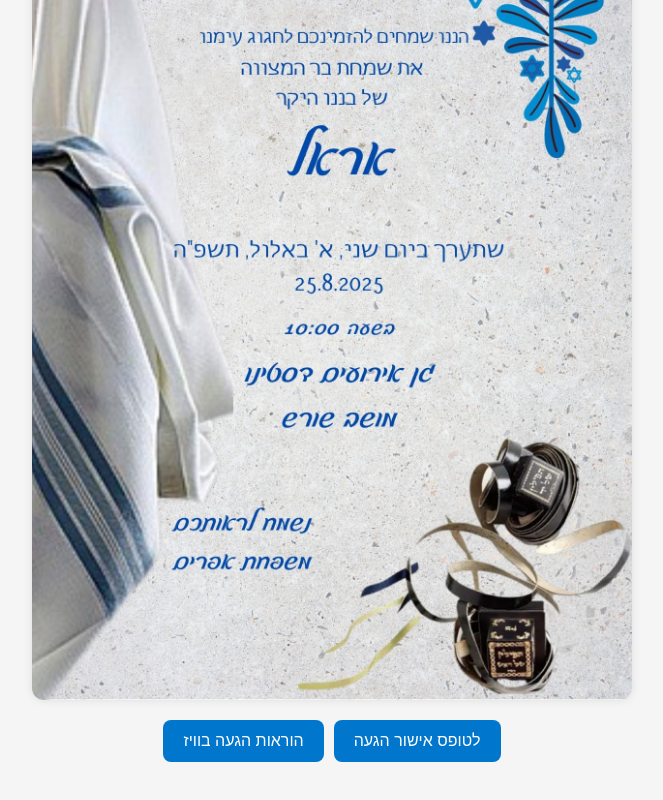
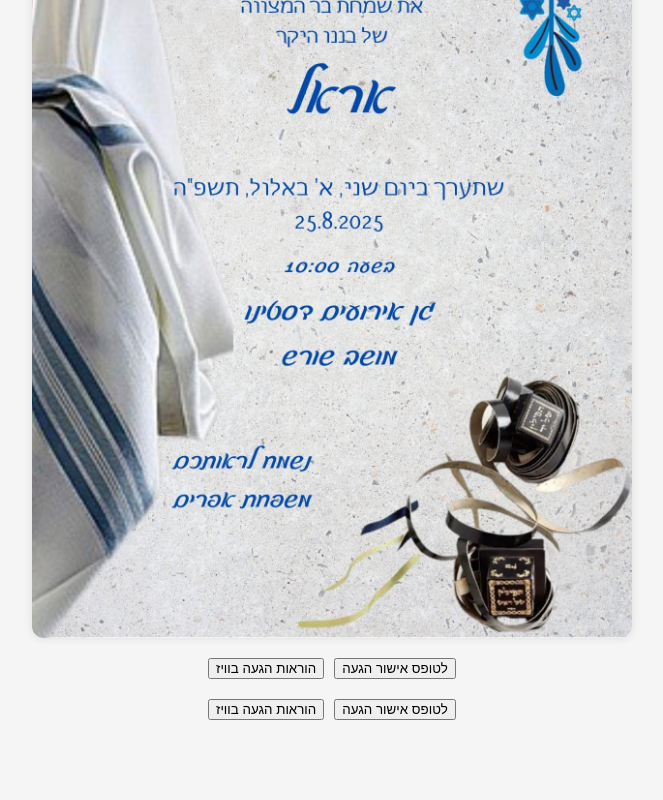
Before and after one commit to yaronby1/arel-bar-mitzvah1, a React (Create React App) app: page / in a window 1280 px wide. Shown: the part 248-1048 px from the top of the page, without its empty margins (308-971 px from the left). After the commit the page ends 1008 px from the top, so only its background shows below. Built offline with nearby package versions, Linux system fonts and the light colour scheme; the HTML template or start-up script is replaced by a standard one.

Commit message:
עודכן לינק לוויז והוסרו כפתורים מיותרים

```diff
--- a/src/App.jsx
+++ b/src/App.jsx
@@ -1,8 +1,14 @@
+import { useState } from "react";
 import "./App.css";
 
 function App() {
+  const [submitted, setSubmitted] = useState(false);
+
   return (
     <div className="container">
+      {/* תמונה מתוך תיקיית public */}
+      <img src="/invite.jpg" alt="הזמנה" className="invite-image" />
+
       {/* כפתורים עליונים */}
       <div className="top-buttons">
         <a
@@ -10,35 +16,35 @@ function App() {
           target="_blank"
           rel="noreferrer"
         >
-          <button className="action-button">לטופס אישור הגעה</button>
+          <button className="submit">לטופס אישור הגעה</button>
         </a>
         <a
-          href="https://waze.com/ul?ll=31.7977,35.1042&navigate=yes"
+          href="https://waze.com/ul?ll=31.794639,35.088424&navigate=yes"
           target="_blank"
           rel="noreferrer"
         >
-          <button className="action-button">הוראות הגעה בוויז</button>
+          <button className="submit">הוראות הגעה בוויז</button>
         </a>
       </div>
 
-      {/* הזמנה */}
-      <img src="/invite.jpg" alt="הזמנה" className="invite-image" />
+      {/* תודה לאחר שליחה */}
+      {submitted && <p className="thank-you">תודה! ההזמנה התקבלה.</p>}
 
       {/* כפתורים תחתונים */}
       <div className="bottom-buttons">
         <a
-          href="https://forms.gle/xxxxxxxxxxxx"
+          href="https://docs.google.com/forms/d/e/1FAIpQLSetOdblPGs4B4DVz20TAmqbw_eaCvZ97BxHnN0aNEaeCMNrMA/viewform?usp=dialog"
           target="_blank"
           rel="noreferrer"
         >
-          <button className="action-button">לטופס אישור הגעה</button>
+          <button className="submit">לטופס אישור הגעה</button>
         </a>
         <a
-          href="https://waze.com/ul?ll=31.795178369828992, 35.068348673134174&navigate=yes"
+          href="https://waze.com/ul?ll=31.794639,35.088424&navigate=yes"
           target="_blank"
           rel="noreferrer"
         >
-          <button className="action-button">הוראות הגעה בוויז</button>
+          <button className="submit">הוראות הגעה בוויז</button>
         </a>
       </div>
     </div>
```
